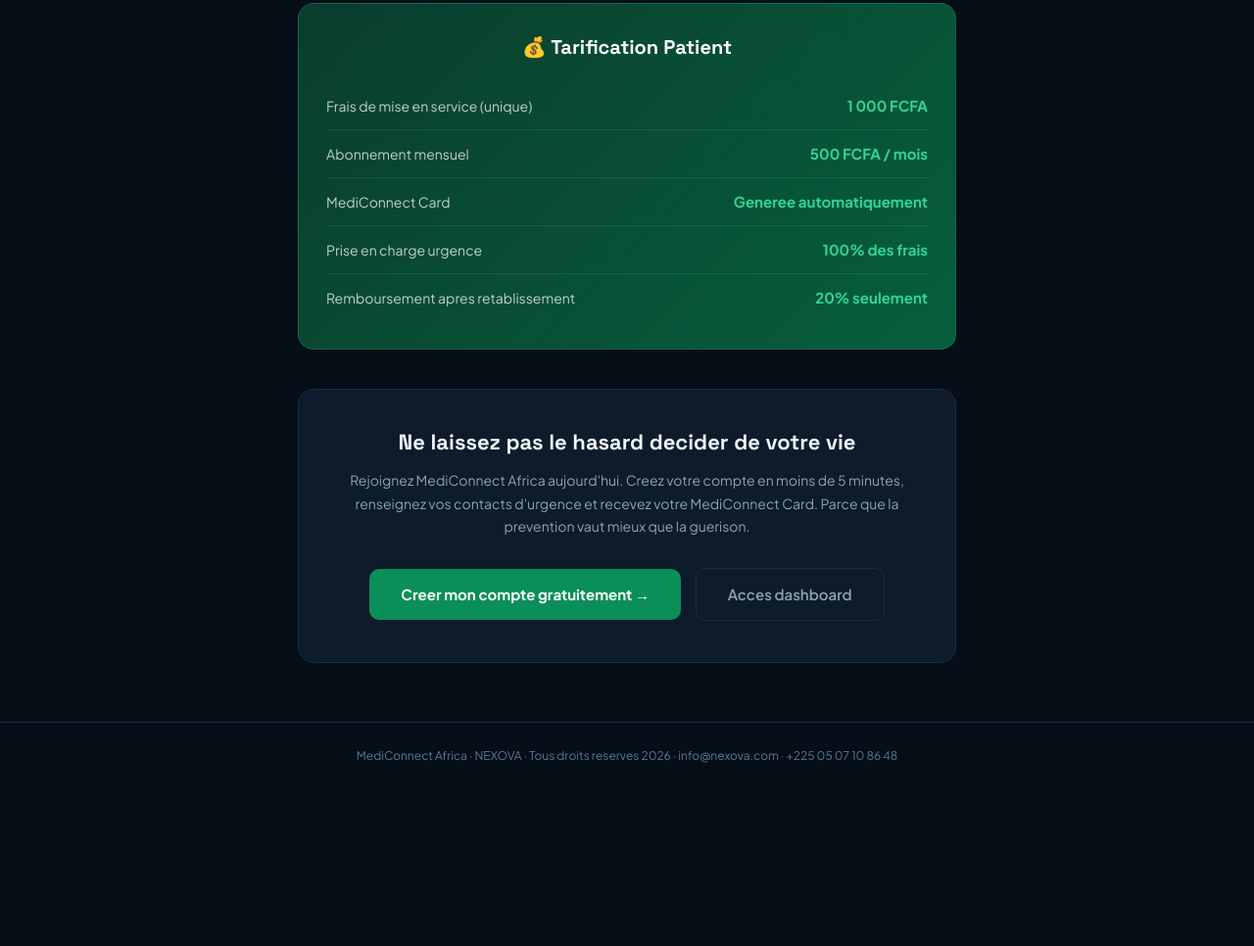
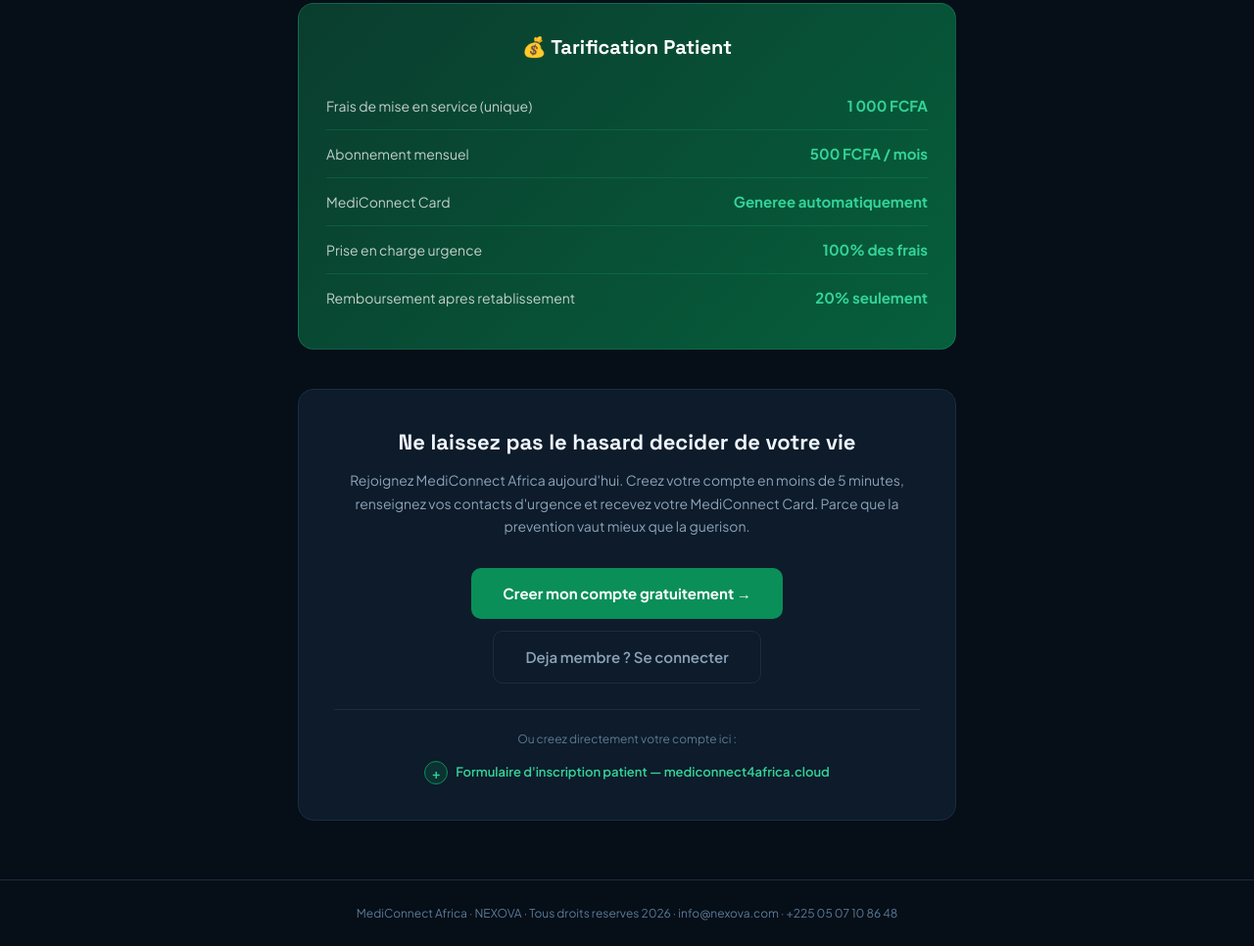
Before and after one commit to keuming/mediconnect4africa-vitrine, a website: page public/avantages-patient.html in a window 1280 px wide. Shown: the part 3107-4073 px from the top of the page at 98% size. Before the commit the page ends 3912 px from the top, so only its background shows below. Drawn offline with Linux system fonts and the light colour scheme.

Commit message:
feat: liens directs vers formulaire patient sur avantages-patient.html

```diff
--- a/public/avantages-patient.html
+++ b/public/avantages-patient.html
@@ -111,7 +111,7 @@ footer{border-top:1px solid var(--border);padding:24px 5%;text-align:center;font
       <div class="logo-icon">+</div>
       <span>Medi<span style="color:var(--greenL)">Connect</span></span>
     </a>
-    <a href="/#patient" class="nav-cta">Creer mon compte →</a>
+    <a href="https://www.mediconnect4africa.cloud/#patient" class="nav-cta">Creer mon compte →</a>
   </div>
 </nav>
 
@@ -486,8 +486,15 @@ footer{border-top:1px solid var(--border);padding:24px 5%;text-align:center;font
   <div class="cta-box">
     <h3>Ne laissez pas le hasard decider de votre vie</h3>
     <p>Rejoignez MediConnect Africa aujourd'hui. Creez votre compte en moins de 5 minutes, renseignez vos contacts d'urgence et recevez votre MediConnect Card. Parce que la prevention vaut mieux que la guerison.</p>
-    <a href="/#patient" class="btn-primary">Creer mon compte gratuitement →</a>
-    <a href="https://manager.mediconnect4africa.cloud" class="btn-ghost">Acces dashboard</a>
+    <a href="https://www.mediconnect4africa.cloud/#patient" class="btn-primary">Creer mon compte gratuitement →</a>
+    <a href="https://manager.mediconnect4africa.cloud/login" class="btn-ghost">Deja membre ? Se connecter</a>
+    <div style="margin-top:20px;padding-top:20px;border-top:1px solid var(--border)">
+      <p style="font-size:12px;color:var(--dim);margin-bottom:10px">Ou creez directement votre compte ici :</p>
+      <a href="https://www.mediconnect4africa.cloud/#patient" style="display:inline-flex;align-items:center;gap:8px;font-size:13px;color:var(--greenL);text-decoration:none;font-weight:600">
+        <span style="width:24px;height:24px;border-radius:50%;background:rgba(10,143,88,0.2);border:1px solid var(--green);display:inline-flex;align-items:center;justify-content:center;font-size:14px">+</span>
+        Formulaire d'inscription patient — mediconnect4africa.cloud
+      </a>
+    </div>
   </div>
 </div>
 
```
